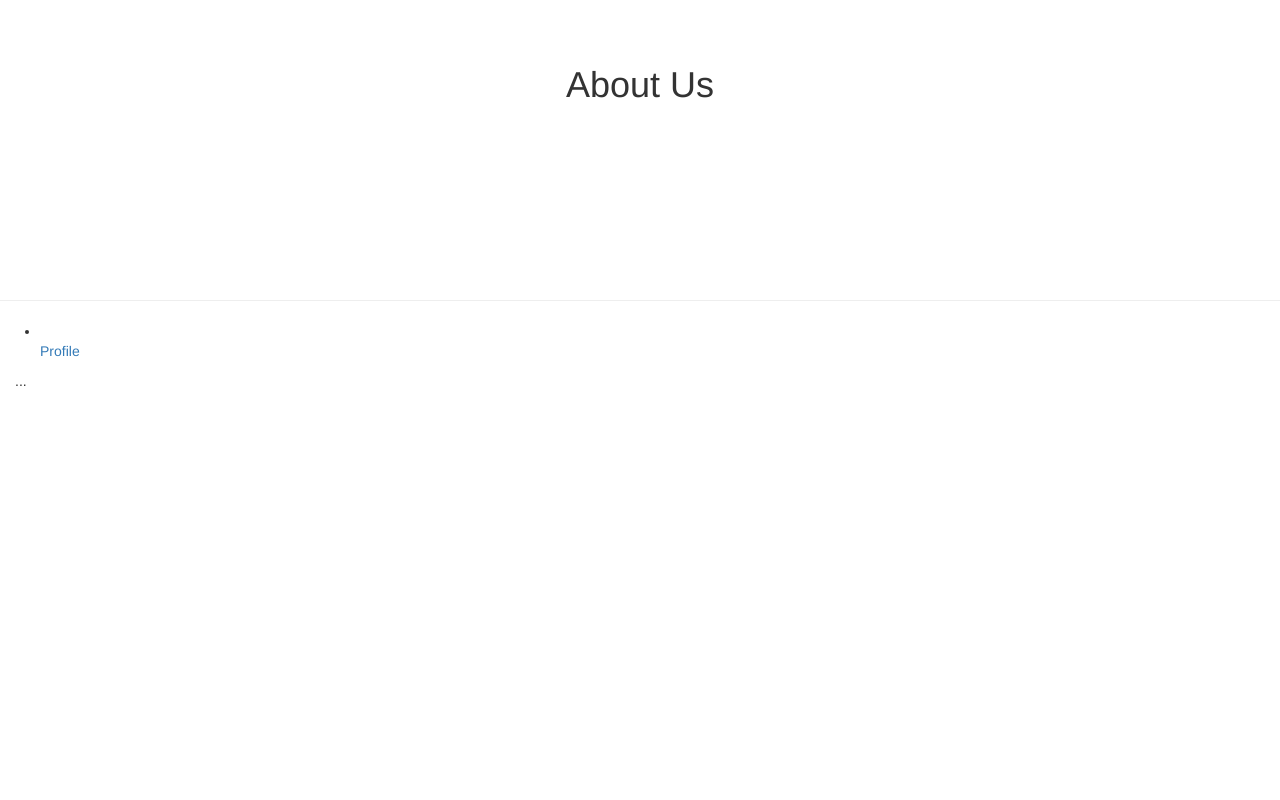
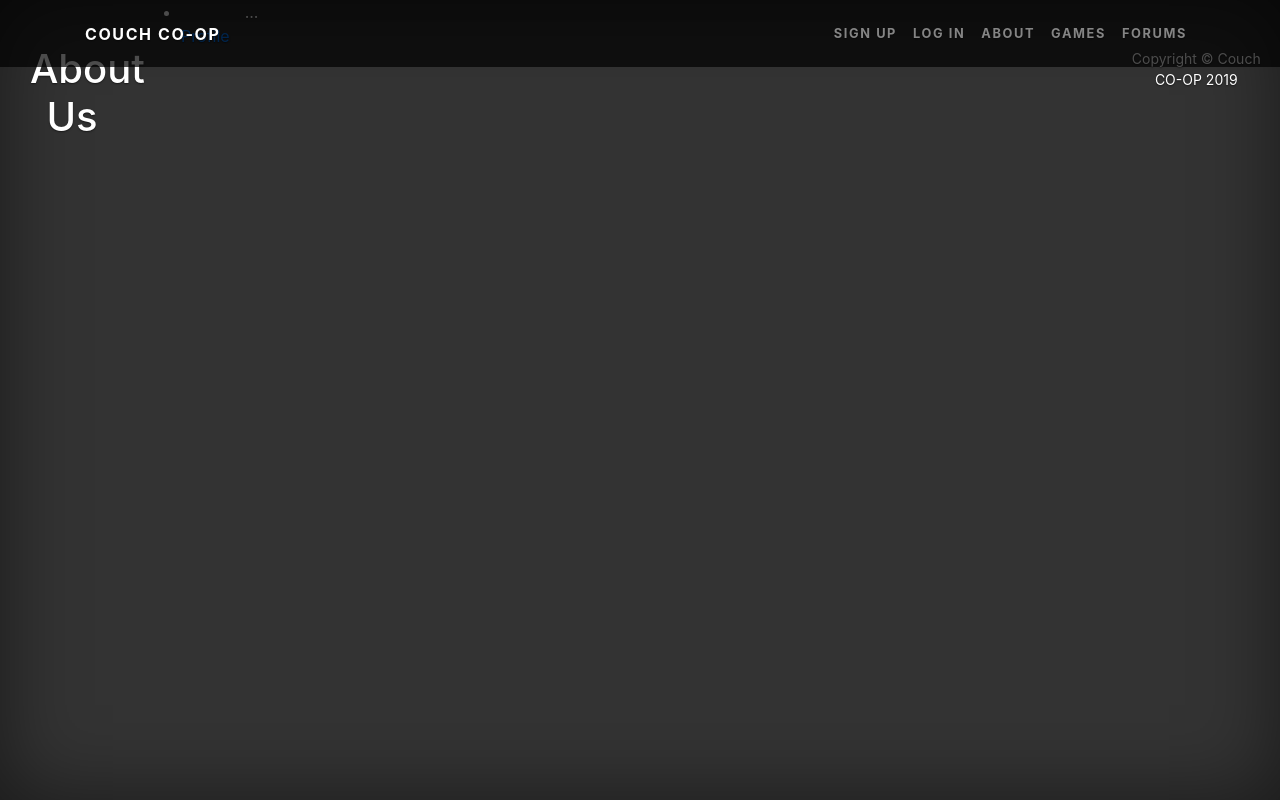
Before and after one commit to NickyGibb/couch, a Django app: template templates/dice/about.html in a window 1280 px wide. Run offline with Django 3.2, Linux system fonts and the light colour scheme; the template is opened without the code that fills it, so the values that code supplies are empty; parts of the project's set-up code (start-up, migrations or seed data) failed here and were passed over; some libraries are stand-ins or nearby versions.

Commit message:
adding base html navbar and css

```diff
--- /dev/null
+++ b/static/CSS/base.css
@@ -0,0 +1,38 @@
+
+/*
+* Base structure
+*/
+html,
+body {
+height: 100%;
+background-color: #333;
+}
+body {
+display: -ms-flexbox;
+display: flex;
+color: #fff;
+text-shadow: 0 .05rem .1rem rgba(0, 0, 0, .5);
+box-shadow: inset 0 0 5rem rgba(0, 0, 0, .5);
+}
+
+
+
+.navbar-custom {
+  padding-top: 1rem;
+  padding-bottom: 1rem;
+  background-color: rgba(0, 0, 0, 0.7);
+}
+
+.navbar-custom .navbar-brand {
+  text-transform: uppercase;
+  font-size: 1rem;
+  letter-spacing: 0.1rem;
+  font-weight: 700;
+}
+
+.navbar-custom .navbar-nav .nav-item .nav-link {
+  text-transform: uppercase;
+  font-size: 0.8rem;
+  font-weight: 700;
+  letter-spacing: 0.1rem;
+}
--- a/templates/dice/base.html
+++ b/templates/dice/base.html
@@ -4,15 +4,16 @@
 
 <html>
 <head lang=""en">
-        <meta charset="UTF-8" />
-		<link rel="stylesheet" href="//maxcdn.bootstrapcdn.com/bootstrap/3.4.1/css/bootstrap.min.css">
-		<link rel="stylesheet" href="//maxcdn.bootstrapcdn.com/bootstrap/3.4.1/css/bootstrap-theme.min.css">
-        <script src="http://maxcdn.bootstrapcdn.com/bootstrap/3.3.6/js/bootstrap.min.js"></script>
-		<script src="https://code.jquery.com/jquery-1.12.4.js"></script>
-        <script src="https://code.jquery.com/ui/1.12.1/jquery-ui.js"></script>
 
+<!-- Bootstrap core CSS -->
+  <link href="vendor/bootstrap/css/bootstrap.min.css" rel="stylesheet">
 
+  <!-- Custom fonts for this template -->
+  <link href="https://fonts.googleapis.com/css?family=Catamaran:100,200,300,400,500,600,700,800,900" rel="stylesheet">
+  <link href="https://fonts.googleapis.com/css?family=Lato:100,100i,300,300i,400,400i,700,700i,900,900i" rel="stylesheet">
 
+  <!-- Custom styles for this template -->
+  <link href="css/base.css" rel="stylesheet">
 
 
 {% load staticfiles %}
@@ -26,6 +27,35 @@
 
 
 <body>
+
+<!-- Navigation -->
+  <nav class="navbar navbar-expand-lg navbar-dark navbar-custom fixed-top">
+    <div class="container">
+      <a class="navbar-brand" href="#">Couch CO-OP</a>
+      <button class="navbar-toggler" type="button" data-toggle="collapse" data-target="#navbarResponsive" aria-controls="navbarResponsive" aria-expanded="false" aria-label="Toggle navigation">
+        <span class="navbar-toggler-icon"></span>
+      </button>
+      <div class="collapse navbar-collapse" id="navbarResponsive">
+        <ul class="navbar-nav ml-auto">
+          <li class="nav-item">
+            <a class="nav-link" href="#">Sign Up</a>
+          </li>
+          <li class="nav-item">
+            <a class="nav-link" href="#">Log In</a>
+          </li>
+            <li class="nav-item">
+            <a class="nav-link" href="#">About</a>
+          </li>
+            <li class="nav-item">
+            <a class="nav-link" href="#">Games</a>
+          </li>
+            <li class="nav-item">
+            <a class="nav-link" href="#">Forums</a>
+          </li>
+        </ul>
+      </div>
+    </div>
+  </nav>
 
   <div>
     {% block body_block %}
@@ -42,5 +72,19 @@
 <div class="container-fluid">
   ...
 </div>
+
+<!-- Footer -->
+  <footer class="py-5 bg-black">
+    <div class="container">
+      <p class="m-0 text-center text-white small">Copyright &copy; Couch CO-OP 2019</p>
+    </div>
+    <!-- /.container -->
+  </footer>
+
+  <!-- Bootstrap core JavaScript -->
+  <script src="vendor/jquery/jquery.min.js"></script>
+  <script src="vendor/bootstrap/js/bootstrap.bundle.min.js"></script>
+
 </body>
+
 </html>
```
